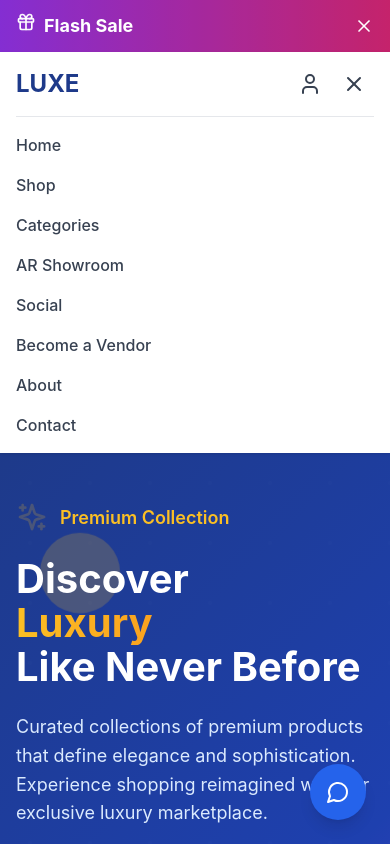
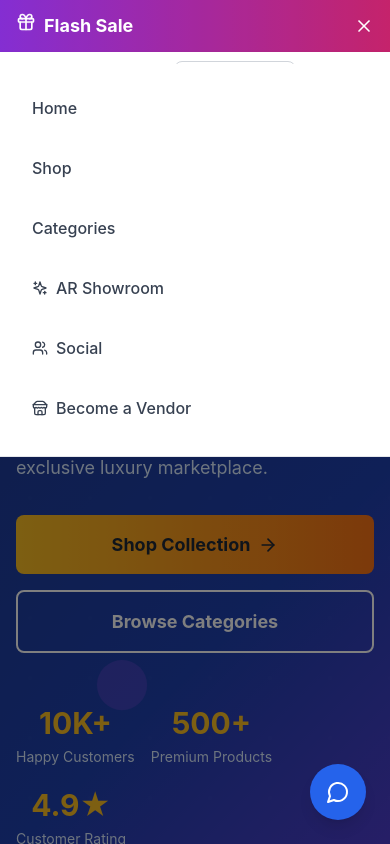
Before and after one commit to nikkjaat/LUXE-FRONTEND, a React (Vite) app: page / in a window 390 px wide. Both pictures are taken after a click on the button 354 px from the left and 84 px from the top of the page. Shown: the top 844 px of the page. Built offline with nearby package versions, Linux system fonts and the light colour scheme; the HTML template or start-up script is replaced by a standard one.

Commit message:
Fix Mobile Navigation, Search Bar, and Responsive Header

```diff
--- a/src/components/Header/Header.jsx
+++ b/src/components/Header/Header.jsx
@@ -1,6 +1,6 @@
 import React, { useState, useRef, useEffect } from 'react';
 import { Link, useNavigate } from 'react-router-dom';
-import { Search, ShoppingCart, User, Menu, X, Heart, LogOut, Settings, Store, Sparkles, Users, Phone, Info } from 'lucide-react';
+import { Search, ShoppingCart, User, Menu, X, Heart, LogOut, Settings, Store, Sparkles, Users, Phone, Info, Bell } from 'lucide-react';
 import { useAuth } from '../../context/AuthContext';
 import { useCart } from '../../context/CartContext';
 import { useWishlist } from '../../context/WishlistContext';
@@ -16,12 +16,19 @@ const Header = () => {
   const { items: wishlistItems } = useWishlist();
   const navigate = useNavigate();
   const userMenuRef = useRef(null);
+  const mobileMenuRef = useRef(null);
 
-  // Close dropdown when clicking outside
+  // Close dropdowns when clicking outside
   useEffect(() => {
     const handleClickOutside = (event) => {
+      // Close user menu if clicking outside
       if (userMenuRef.current && !userMenuRef.current.contains(event.target)) {
         setIsUserMenuOpen(false);
+      }
+
+      // Close mobile menu if clicking outside
+      if (mobileMenuRef.current && !mobileMenuRef.current.contains(event.target)) {
+        setIsMenuOpen(false);
       }
     };
 
@@ -39,6 +46,13 @@ const Header = () => {
 
   const handleSearch = (query) => {
     navigate(`/shop?search=${encodeURIComponent(query)}`);
+  };
+
+  const handleMobileNavClick = (path) => {
+    setIsMenuOpen(false);
+    if (path) {
+      navigate(path);
+    }
   };
 
   const getDashboardLink = () => {
@@ -83,13 +97,13 @@ const Header = () => {
             )}
           </nav>
 
-          {/* Smart Search Bar */}
+          {/* Desktop Search Bar */}
           <div className={styles.searchContainer}>
             <SmartSearch onSearch={handleSearch} />
           </div>
 
-          {/* Right Actions */}
-          <div className={styles.actions}>
+          {/* Desktop Actions */}
+          <div className={styles.desktopActions}>
             {/* Notifications */}
             {user && <NotificationDropdown />}
 
@@ -195,6 +209,122 @@ const Header = () => {
                 )}
               </Link>
             )}
+          </div>
+
+          {/* Mobile Actions */}
+          <div className={styles.mobileActions}>
+            {/* Mobile Search */}
+            <div className={styles.mobileSearchContainer}>
+              <SmartSearch onSearch={handleSearch} />
+            </div>
+
+            {/* Mobile User Menu */}
+            {user ? (
+              <div className={styles.userMenu} ref={userMenuRef}>
+                <button
+                  onClick={() => setIsUserMenuOpen(!isUserMenuOpen)}
+                  className={styles.mobileUserButton}
+                >
+                  <img
+                    src={user.avatar}
+                    alt={user.name}
+                    className={styles.avatar}
+                  />
+                </button>
+                {isUserMenuOpen && (
+                  <div className={styles.mobileDropdown}>
+                    <Link
+                      to={getDashboardLink()}
+                      className={styles.dropdownItem}
+                      onClick={() => setIsUserMenuOpen(false)}
+                    >
+                      <Settings className="h-4 w-4 mr-2" />
+                      {getDashboardLabel()}
+                    </Link>
+
+                    {/* Mobile-specific items */}
+                    {user?.role === 'user' && (
+                      <>
+                        <Link
+                          to="/wishlist"
+                          className={styles.dropdownItem}
+                          onClick={() => setIsUserMenuOpen(false)}
+                        >
+                          <Heart className="h-4 w-4 mr-2" />
+                          Wishlist ({wishlistItems.length})
+                        </Link>
+                        <Link
+                          to="/cart"
+                          className={styles.dropdownItem}
+                          onClick={() => setIsUserMenuOpen(false)}
+                        >
+                          <ShoppingCart className="h-4 w-4 mr-2" />
+                          Cart ({totalItems})
+                        </Link>
+                      </>
+                    )}
+
+                    {/* Notifications for mobile */}
+                    <div className={styles.dropdownItem}>
+                      <Bell className="h-4 w-4 mr-2" />
+                      Notifications
+                    </div>
+
+                    {user.role === 'admin' && (
+                      <>
+                        <Link
+                          to="/admin/vendor-applications"
+                          className={styles.dropdownItem}
+                          onClick={() => setIsUserMenuOpen(false)}
+                        >
+                          <Store className="h-4 w-4 mr-2" />
+                          Vendor Applications
+                        </Link>
+                        <Link
+                          to="/admin/promotions"
+                          className={styles.dropdownItem}
+                          onClick={() => setIsUserMenuOpen(false)}
+                        >
+                          <Sparkles className="h-4 w-4 mr-2" />
+                          Promotions
+                        </Link>
+                      </>
+                    )}
+                    {user.role === 'vendor' && (
+                      <Link
+                        to="/vendor/add-product"
+                        className={styles.dropdownItem}
+                        onClick={() => setIsUserMenuOpen(false)}
+                      >
+                        <Store className="h-4 w-4 mr-2" />
+                        Add Product
+                      </Link>
+                    )}
+                    <div className={styles.dropdownDivider}></div>
+                    <a href="#about" className={styles.dropdownItem} onClick={() => setIsUserMenuOpen(false)}>
+                      <Info className="h-4 w-4 mr-2" />
+                      About
+                    </a>
+                    <a href="#contact" className={styles.dropdownItem} onClick={() => setIsUserMenuOpen(false)}>
+                      <Phone className="h-4 w-4 mr-2" />
+                      Contact
+                    </a>
+                    <div className={styles.dropdownDivider}></div>
+                    <button
+                      onClick={handleLogout}
+                      className={styles.dropdownButton}
+                    >
+                      <LogOut className={styles.logoutIcon} />
+                      Logout
+                    </button>
+                  </div>
+                )}
+              </div>
+            ) : (
+              <Link to="/login" className={styles.actionButton}>
+                <User />
+              </Link>
+            )}
 
             {/* Mobile menu button */}
             <button
@@ -208,20 +338,51 @@ const Header = () => {
 
         {/* Mobile Navigation */}
         {isMenuOpen && (
-          <div className={styles.mobileMenu}>
-            <div className={styles.mobileNavLinks}>
-              <Link to="/" className={styles.mobileNavLink}>Home</Link>
-              <Link to="/shop" className={styles.mobileNavLink}>Shop</Link>
-              <Link to="/categories" className={styles.mobileNavLink}>Categories</Link>
-              <Link to="/ar-showroom" className={styles.mobileNavLink}>AR Showroom</Link>
-              <Link to="/social" className={styles.mobileNavLink}>Social</Link>
-              {!user && (
-                <Link to="/vendor/signup" className={styles.mobileNavLink}>
-                  Become a Vendor
-                </Link>
-              )}
-              <a href="#about" className={styles.mobileNavLink}>About</a>
-              <a href="#contact" className={styles.mobileNavLink}>Contact</a>
+          <div className={styles.mobileMenuOverlay}>
+            <div className={styles.mobileMenu} ref={mobileMenuRef}>
+              <div className={styles.mobileNavLinks}>
+                <button
+                  onClick={() => handleMobileNavClick('/')}
+                  className={styles.mobileNavLink}
+                >
+                  Home
+                </button>
+                <button
+                  onClick={() => handleMobileNavClick('/shop')}
+                  className={styles.mobileNavLink}
+                >
+                  Shop
+                </button>
+                <button
+                  onClick={() => handleMobileNavClick('/categories')}
+                  className={styles.mobileNavLink}
+                >
+                  Categories
+                </button>
+                <button
+                  onClick={() => handleMobileNavClick('/ar-showroom')}
+                  className={styles.mobileNavLink}
+                >
+                  <Sparkles className="h-4 w-4 inline mr-2" />
+                  AR Showroom
+                </button>
+                <button
+                  onClick={() => handleMobileNavClick('/social')}
+                  className={styles.mobileNavLink}
+                >
+                  <Users className="h-4 w-4 inline mr-2" />
+                  Social
+                </button>
+                {!user && (
+                  <button
+                    onClick={() => handleMobileNavClick('/vendor/signup')}
+                    className={styles.mobileNavLink}
+                  >
+                    <Store className="h-4 w-4 inline mr-2" />
+                    Become a Vendor
+                  </button>
+                )}
+              </div>
             </div>
           </div>
         )}
--- a/src/components/Header/Header.module.css
+++ b/src/components/Header/Header.module.css
@@ -42,12 +42,13 @@
   text-decoration: none;
 }
 
+/* Desktop Navigation */
 .desktopNav {
   display: none;
   gap: 2rem;
 }
 
-@media (min-width: 768px) {
+@media (min-width: 1024px) {
   .desktopNav {
     display: flex;
   }
@@ -58,12 +59,15 @@
   font-weight: 500;
   text-decoration: none;
   transition: color 0.3s ease;
+  display: flex;
+  align-items: center;
 }
 
 .navLink:hover {
   color: #1e3a8a;
 }
 
+/* Search Container */
 .searchContainer {
   display: none;
   align-items: center;
@@ -78,44 +82,41 @@
   }
 }
 
-.searchWrapper {
-  position: relative;
-  width: 100%;
+/* Desktop Actions */
+.desktopActions {
+  display: none;
+  align-items: center;
+  gap: 1rem;
 }
 
-.searchInput {
-  width: 100%;
-  padding: 0.5rem 1rem 0.5rem 2.5rem;
-  border: 1px solid #d1d5db;
-  border-radius: 0.5rem;
-  transition: all 0.3s ease;
+@media (min-width: 1024px) {
+  .desktopActions {
+    display: flex;
+  }
 }
 
-.searchInput:focus {
-  outline: none;
-  ring: 2px;
-  ring-color: #3b82f6;
-  border-color: transparent;
+/* Mobile Actions */
+.mobileActions {
+  display: flex;
+  align-items: center;
+  gap: 0.5rem;
 }
 
-.searchInput:hover {
-  border-color: #9ca3af;
+@media (min-width: 1024px) {
+  .mobileActions {
+    display: none;
+  }
 }
 
-.searchIcon {
-  position: absolute;
-  left: 0.75rem;
-  top: 50%;
-  transform: translateY(-50%);
-  height: 1.25rem;
-  width: 1.25rem;
-  color: #9ca3af;
+.mobileSearchContainer {
+  flex: 1;
+  max-width: 200px;
 }
 
-.actions {
-  display: flex;
-  align-items: center;
-  gap: 1rem;
+@media (min-width: 768px) {
+  .mobileSearchContainer {
+    max-width: 300px;
+  }
 }
 
 .actionButton {
@@ -127,6 +128,9 @@
   border: none;
   cursor: pointer;
   text-decoration: none;
+  display: flex;
+  align-items: center;
+  justify-content: center;
 }
 
 .actionButton:hover {
@@ -145,6 +149,7 @@
   border-radius: 50%;
   font-size: 0.75rem;
   color: white;
+  font-weight: 600;
 }
 
 .wishlistBadge {
@@ -155,6 +160,7 @@
   background: #f97316;
 }
 
+/* User Menu */
 .userMenu {
   position: relative;
 }
@@ -173,6 +179,17 @@
 
 .userButton:hover {
   color: #1e3a8a;
+}
+
+.mobileUserButton {
+  display: flex;
+  align-items: center;
+  padding: 0.25rem;
+  color: #374151;
+  transition: color 0.3s ease;
+  background: none;
+  border: none;
+  cursor: pointer;
 }
 
 .avatar {
@@ -194,6 +211,20 @@
   z-index: 50;
 }
 
+.mobileDropdown {
+  position: absolute;
+  right: 0;
+  margin-top: 0.5rem;
+  width: 16rem;
+  background: white;
+  border-radius: 0.5rem;
+  box-shadow: 0 10px 15px -3px rgba(0, 0, 0, 0.1);
+  padding: 0.5rem 0;
+  z-index: 50;
+  max-height: 80vh;
+  overflow-y: auto;
+}
+
 .dropdownItem {
   display: flex;
   align-items: center;
@@ -201,10 +232,21 @@
   color: #374151;
   text-decoration: none;
   transition: background-color 0.3s ease;
+  border: none;
+  background: none;
+  width: 100%;
+  text-align: left;
+  cursor: pointer;
 }
 
 .dropdownItem:hover {
   background: #f3f4f6;
+}
+
+.dropdownDivider {
+  height: 1px;
+  background: #e5e7eb;
+  margin: 0.5rem 0;
 }
 
 .dropdownButton {
@@ -224,20 +266,15 @@
   background: #f3f4f6;
 }
 
-.dropdownDivider {
-  height: 1px;
-  background: #e5e7eb;
-  margin: 0.5rem 0;
-}
-
 .logoutIcon {
   height: 1rem;
   width: 1rem;
   margin-right: 0.5rem;
 }
 
+/* Mobile Menu */
 .mobileMenuButton {
-  display: block;
+  display: flex;
   padding: 0.5rem;
   color: #374151;
   transition: color 0.3s ease;
@@ -246,52 +283,122 @@
   cursor: pointer;
 }
 
-@media (min-width: 768px) {
-  .mobileMenuButton {
-    display: none;
-  }
-}
-
 .mobileMenuButton:hover {
   color: #1e3a8a;
 }
 
-.mobileMenu {
-  display: block;
-  border-top: 1px solid #e5e7eb;
-  padding: 1rem 0;
+.mobileMenuOverlay {
+  position: fixed;
+  top: 4rem;
+  left: 0;
+  right: 0;
+  bottom: 0;
+  background: rgba(0, 0, 0, 0.5);
+  z-index: 40;
+  animation: fadeIn 0.2s ease-out;
 }
 
-@media (min-width: 768px) {
-  .mobileMenu {
-    display: none;
-  }
+.mobileMenu {
+  background: white;
+  border-bottom: 1px solid #e5e7eb;
+  padding: 1rem 0;
+  animation: slideDown 0.3s ease-out;
 }
 
 .mobileNavLinks {
   display: flex;
   flex-direction: column;
-  gap: 1rem;
+  gap: 0;
+  padding: 0 1rem;
 }
 
 .mobileNavLink {
   color: #374151;
   font-weight: 500;
   text-decoration: none;
-  transition: color 0.3s ease;
+  transition: all 0.3s ease;
+  padding: 1rem;
+  border: none;
+  background: none;
+  text-align: left;
+  cursor: pointer;
+  border-radius: 0.5rem;
+  margin-bottom: 0.25rem;
+  display: flex;
+  align-items: center;
 }
 
 .mobileNavLink:hover {
   color: #1e3a8a;
+  background: #f3f4f6;
+}
+
+.mobileNavLink:active {
+  background: #e5e7eb;
+  transform: scale(0.98);
+}
+
+/* Animations */
+@keyframes fadeIn {
+  from {
+    opacity: 0;
+  }
+  to {
+    opacity: 1;
+  }
+}
+
+@keyframes slideDown {
+  from {
+    opacity: 0;
+    transform: translateY(-10px);
+  }
+  to {
+    opacity: 1;
+    transform: translateY(0);
+  }
 }
 
 /* Responsive Design */
+@media (max-width: 1024px) {
+  .nav {
+    height: 3.5rem;
+  }
+
+  .logoLink {
+    font-size: 1.25rem;
+  }
+}
+
 @media (max-width: 768px) {
-  .actions {
-    gap: 0.5rem;
+  .container {
+    padding: 0 0.75rem;
+  }
+
+  .mobileActions {
+    gap: 0.25rem;
+  }
+
+  .mobileSearchContainer {
+    max-width: 150px;
   }
 
   .actionButton {
-    padding: 0.25rem;
+    padding: 0.375rem;
+  }
+
+  .avatar {
+    width: 1.75rem;
+    height: 1.75rem;
   }
 }
+
+@media (max-width: 480px) {
+  .mobileSearchContainer {
+    max-width: 120px;
+  }
+
+  .logoLink {
+    font-size: 1.125rem;
+  }
+}
--- a/src/components/SmartSearch.jsx
+++ b/src/components/SmartSearch.jsx
@@ -1,5 +1,5 @@
-import React, { useState, useEffect } from 'react';
-import { Search, TrendingUp, Clock, X } from 'lucide-react';
+import React, { useState, useEffect, useRef } from 'react';
+import { Search, TrendingUp, Clock, X, Mic, MicOff } from 'lucide-react';
 import { useAI } from '../context/AIContext';
 import VoiceSearch from './VoiceSearch';
 import VisualSearch from './VisualSearch';
@@ -8,12 +8,28 @@ const SmartSearch = ({ onSearch }) => {
   const [query, setQuery] = useState('');
   const [suggestions, setSuggestions] = useState([]);
   const [showSuggestions, setShowSuggestions] = useState(false);
+  const [voiceText, setVoiceText] = useState('');
   const [recentSearches, setRecentSearches] = useState([
     'leather handbag',
     'designer watch',
     'silk scarf'
   ]);
   const { getSmartSearchSuggestions } = useAI();
+  const searchRef = useRef(null);
+
+  // Close suggestions when clicking outside
+  useEffect(() => {
+    const handleClickOutside = (event) => {
+      if (searchRef.current && !searchRef.current.contains(event.target)) {
+        setShowSuggestions(false);
+      }
+    };
+
+    document.addEventListener('mousedown', handleClickOutside);
+    return () => {
+      document.removeEventListener('mousedown', handleClickOutside);
+    };
+  }, []);
 
   useEffect(() => {
     if (query.length > 2) {
@@ -25,12 +41,20 @@ const SmartSearch = ({ onSearch }) => {
     }
   }, [query, getSmartSearchSuggestions]);
 
+  // Update query when voice text changes
+  useEffect(() => {
+    if (voiceText) {
+      setQuery(voiceText);
+    }
+  }, [voiceText]);
+
   const handleSearch = (searchQuery) => {
     const finalQuery = searchQuery || query;
     if (finalQuery.trim()) {
       onSearch(finalQuery);
       setRecentSearches(prev => [finalQuery, ...prev.filter(s => s !== finalQuery)].slice(0, 5));
       setQuery('');
+      setVoiceText('');
       setShowSuggestions(false);
     }
   };
@@ -41,12 +65,12 @@ const SmartSearch = ({ onSearch }) => {
   };
 
   const handleVoiceSearch = (transcript) => {
+    setVoiceText(transcript);
     setQuery(transcript);
     handleSearch(transcript);
   };
 
   const handleVisualSearchResults = (results) => {
-    // Handle visual search results
     console.log('Visual search results:', results);
   };
 
@@ -59,7 +83,7 @@ const SmartSearch = ({ onSearch }) => {
   };
 
   return (
-    <div className="relative w-full max-w-2xl">
+    <div className="relative w-full" ref={searchRef}>
       <div className="relative">
         <div className="absolute inset-y-0 left-0 pl-3 flex items-center pointer-events-none">
           <Search className="h-5 w-5 text-gray-400" />
@@ -70,18 +94,42 @@ const SmartSearch = ({ onSearch }) => {
           onChange={(e) => setQuery(e.target.value)}
           onKeyPress={(e) => e.key === 'Enter' && handleSearch()}
           onFocus={() => setShowSuggestions(true)}
-          className="block w-full pl-10 pr-20 py-3 border border-gray-300 rounded-lg focus:ring-2 focus:ring-blue-500 focus:border-transparent text-lg"
-          placeholder="Search products, brands, categories..."
+          className="block w-full pl-10 pr-20 py-2 md:py-3 border border-gray-300 rounded-lg focus:ring-2 focus:ring-blue-500 focus:border-transparent text-sm md:text-lg"
+          placeholder="Search..."
         />
-        <div className="absolute inset-y-0 right-0 flex items-center pr-3 space-x-2">
-          <VoiceSearch onSearch={handleVoiceSearch} />
-          <VisualSearch onResults={handleVisualSearchResults} />
+
+        {/* Voice Text Display */}
+        {voiceText && (
+          <div className="absolute top-full left-0 right-0 mt-1 bg-blue-50 border border-blue-200 rounded-lg p-2 z-50">
+            <div className="flex items-center justify-between">
+              <span className="text-sm text-blue-800">Voice: "{voiceText}"</span>
+              <button
+                onClick={() => {
+                  setVoiceText('');
+                  setQuery('');
+                }}
+                className="text-blue-600 hover:text-blue-800"
+              >
+                <X className="h-4 w-4" />
+              </button>
+            </div>
+          </div>
+        )}
+
+        <div className="absolute inset-y-0 right-0 flex items-center pr-3 space-x-1">
+          <div className="hidden md:flex items-center space-x-1">
+            <VoiceSearch onSearch={handleVoiceSearch} onTranscript={setVoiceText} />
+            <VisualSearch onResults={handleVisualSearchResults} />
+          </div>
           {query && (
             <button
-              onClick={() => setQuery('')}
+              onClick={() => {
+                setQuery('');
+                setVoiceText('');
+              }}
               className="text-gray-400 hover:text-gray-600"
             >
-              <X className="h-5 w-5" />
+              <X className="h-4 w-4" />
             </button>
           )}
         </div>
@@ -103,7 +151,7 @@ const SmartSearch = ({ onSearch }) => {
                   className="w-full flex items-center px-3 py-2 hover:bg-gray-100 rounded-lg text-left"
                 >
                   {getSuggestionIcon(suggestion.type)}
-                  <span className="ml-3 flex-1">{suggestion.text}</span>
+                  <span className="ml-3 flex-1 text-sm">{suggestion.text}</span>
                   <span className="text-xs text-gray-500">
                     {suggestion.count} items
                   </span>
@@ -125,7 +173,7 @@ const SmartSearch = ({ onSearch }) => {
                   className="w-full flex items-center px-3 py-2 hover:bg-gray-100 rounded-lg text-left"
                 >
                   <Clock className="h-4 w-4 text-gray-400" />
-                  <span className="ml-3">{search}</span>
+                  <span className="ml-3 text-sm">{search}</span>
                 </button>
               ))}
             </div>
@@ -143,7 +191,7 @@ const SmartSearch = ({ onSearch }) => {
                 className="w-full flex items-center px-3 py-2 hover:bg-gray-100 rounded-lg text-left"
               >
                 <TrendingUp className="h-4 w-4 text-orange-500" />
-                <span className="ml-3">{trend}</span>
+                <span className="ml-3 text-sm">{trend}</span>
               </button>
             ))}
           </div>
```
Also changed, not shown: src/components/VoiceSearch.jsx (+14 -20 lines).
